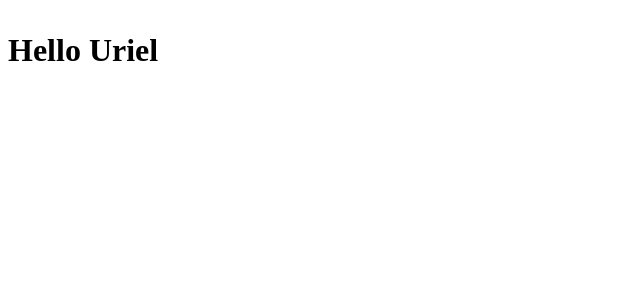
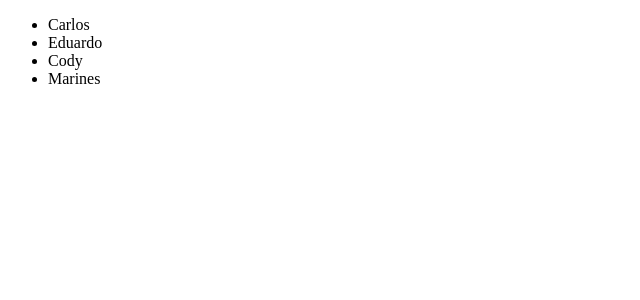
Before and after one commit to Blackstar84/react-profesional, a React (Create React App) app: page / in a window 1280 px wide. Shown: the top 300 px of the page, without its empty margins (0-640 px from the left). Built offline with nearby package versions, Linux system fonts and the light colour scheme.

Commit message:
Se agrega la clase de Ciclos

```diff
--- a/src/index.js
+++ b/src/index.js
@@ -1,36 +1,31 @@
 import React from "react";
 import { render } from "react-dom";
 
-/* function SaludarEnIdiomas({idioma}){
-  //if (idioma === 'es') return <span>Hola</span>;
-  //if (idioma === 'en') return <span>Hello</span>;
-  if (idioma === 'en') {
-    return <span>Hello</span>;
-  } else {
-    return <span>Hola</span>;
+const nombres = [
+  'Carlos',
+  'Eduardo',
+  'Cody',
+  'Marines'
+]
+
+/* function getNombres(){
+  const elementosLista = [];
+
+  for (let i = 0; i < nombres.length; i++) {
+    elementosLista.push(<li>{nombres[i]}</li>)
   }
+  return elementosLista;
 } */
 
-const Saludo = ()=>{
-  const nombre = 'Uriel';
-  const idioma = 'en';
-  //return <p>Hola { 2 + 3} </p>
-  //return <p>Hola {nombre}</p>
-
-  //return <p>Hola { `${nombre}` }</p>
-  //return <p><SaludarEnIdiomas idioma={'en'}/> { `${nombre}` }</p>
-
-  return (
-  <div>
-    {
-      idioma === "en" ? <p>Hello {nombre} </p> : <p>Hola</p>
-    }
-  </div>
-  )
+const Nombres = ()=>{
+  //return <ul>{getNombres()}</ul>
+  return <ul>{
+    nombres.map(nombre => <li>{nombre}</li>)
+  }</ul>
 }
 
 const App = () => {
-  return <h1><Saludo/></h1>
+  return <div><Nombres /></div>
 
 }
 
```
Also changed, not shown: src/index-hasta-condiciones.js (added, +37 -0 lines).
